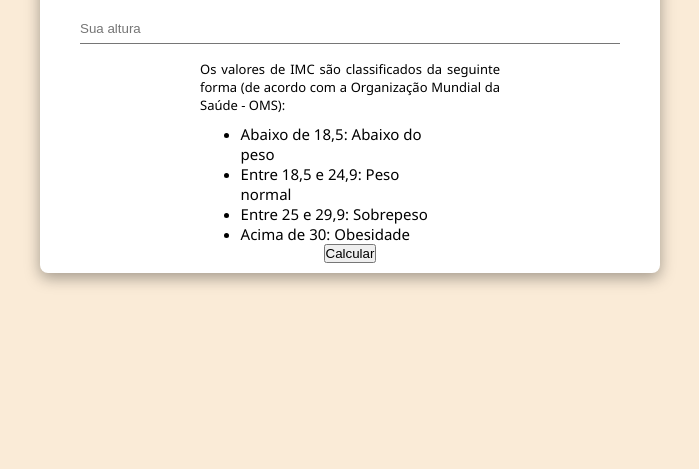
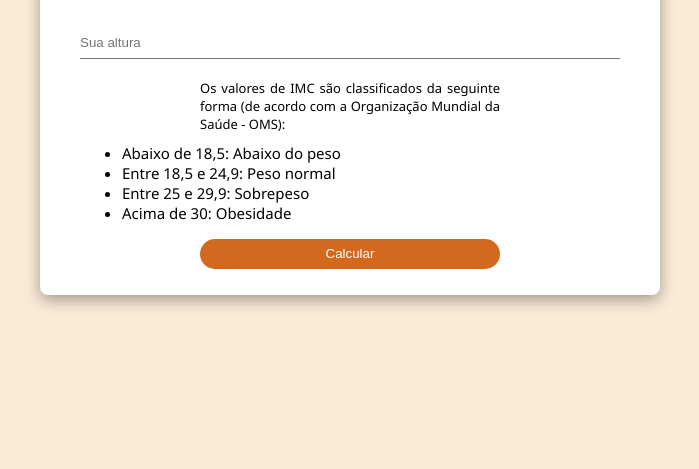
Before and after one commit to DxDev-dotcom/Calculadora-IMC, a website: page index.html in a window 1280 px wide. Shown: the part 331-800 px from the top of the page, without its empty margins (290-989 px from the left). Drawn offline with Linux system fonts and the light colour scheme.

Commit message:
Add files via upload

```diff
--- a/styles.css
+++ b/styles.css
@@ -18,8 +18,8 @@ h1 {
 input {
     width: 90%;
     height: 30px;
-    margin-bottom: 16px;
-
+    margin-bottom: 20px;
+margin-top: 16px;
     border-bottom-width: 1px;
     border-top-width: 0;
     border-left-width: 0;
@@ -33,10 +33,11 @@ input:focus {
 }
 
 .content {
+
     box-shadow: rgba(0, 0, 0, 0.35) 0px 5px 15px;
     border-radius: 8px;
     background-color: white;
-    max-width: 900px;
+    max-width: 90%;
     padding: 10px;
     margin: auto;
 
@@ -49,3 +50,20 @@ input:focus {
     align-items: center;
     height: 100vh;
 }
+
+button{
+  width: 50%;
+  height: 30px;
+  margin: 16px;
+  border-radius: 16px;
+  background-color: chocolate;
+  color: white;
+  border: none;
+}
+button:active{
+  background-color: orange;
+}
+#areaItens{
+
+  width: 76%;
+}
```
